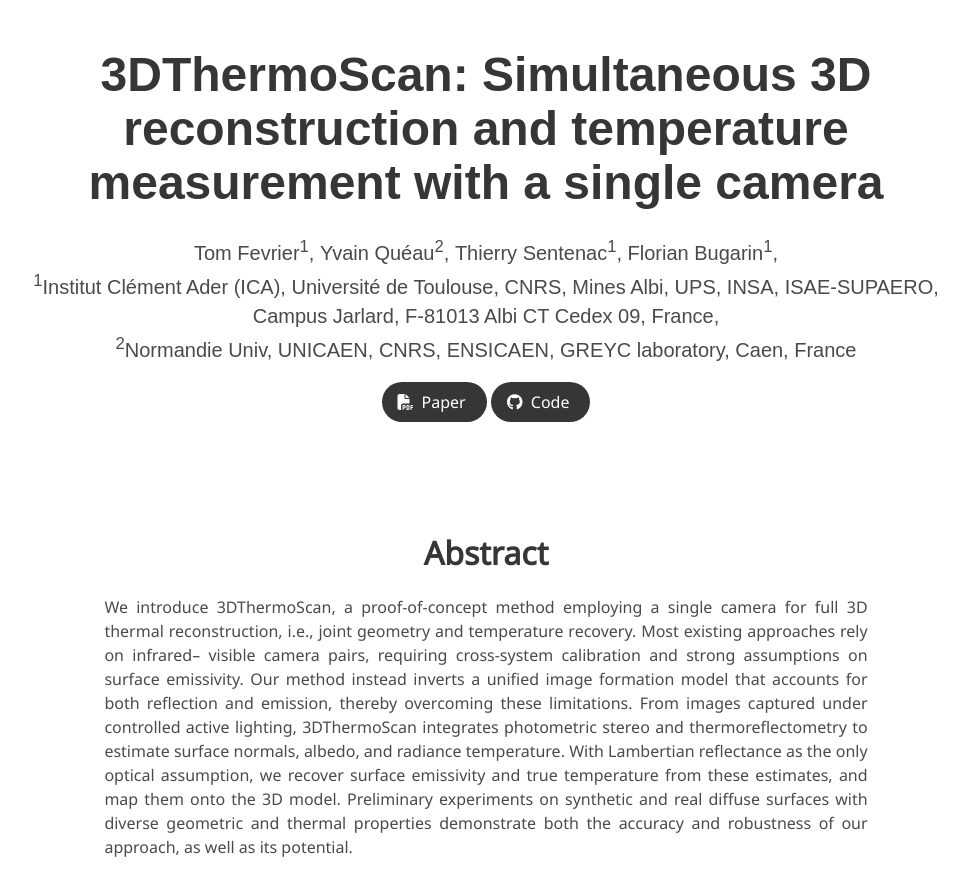
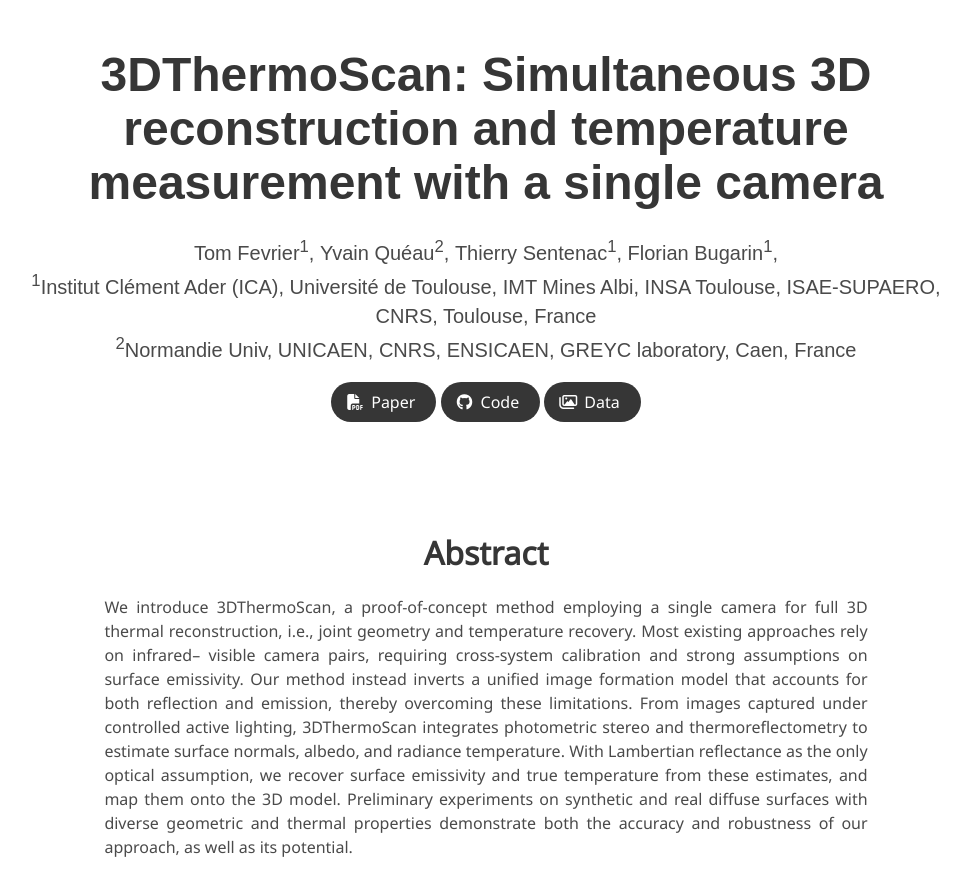
Before and after one commit to PizzaDash/3dthermoscan.github.io, a plain HTML site: page index.html in a window 1280 px wide. Shown: the top 874 px of the page, without its empty margins (154-1124 px from the left). Drawn offline with nearby package versions, Linux system fonts and the light colour scheme; some icons are missing; a web font is replaced by a local one.

Commit message:
Update index.html with data release

```diff
--- a/index.html
+++ b/index.html
@@ -53,7 +53,7 @@ measurement with a single camera</h1>
           </div>
 
           <div class="is-size-5 publication-authors">
-            <span class="author-block"><sup>1</sup>Institut Clément Ader (ICA), Université de Toulouse, CNRS, Mines Albi, UPS, INSA, ISAE-SUPAERO, Campus Jarlard, F-81013 Albi CT Cedex 09, France,</span>
+            <span class="author-block"><sup>1</sup>Institut Clément Ader (ICA), Université de Toulouse, IMT Mines Albi, INSA Toulouse, ISAE-SUPAERO, CNRS, Toulouse, France</span>
             <span class="author-block"><sup>2</sup>Normandie Univ, UNICAEN, CNRS, ENSICAEN, GREYC laboratory, Caen, France</span>
           </div>
 
@@ -77,6 +77,16 @@ measurement with a single camera</h1>
                       <i class="fab fa-github"></i>
                   </span>
                   <span>Code</span>
+                  </a>
+              </span>
+              <!-- Dataset Link. -->
+              <span class="link-block">
+                <a href="https://github.com/PizzaDash/3DThermoScan/releases/tag/v1.0.0"
+                   class="external-link button is-normal is-rounded is-dark">
+                  <span class="icon">
+                      <i class="far fa-images"></i>
+                  </span>
+                  <span>Data</span>
                   </a>
               </span>
             </div>
```
